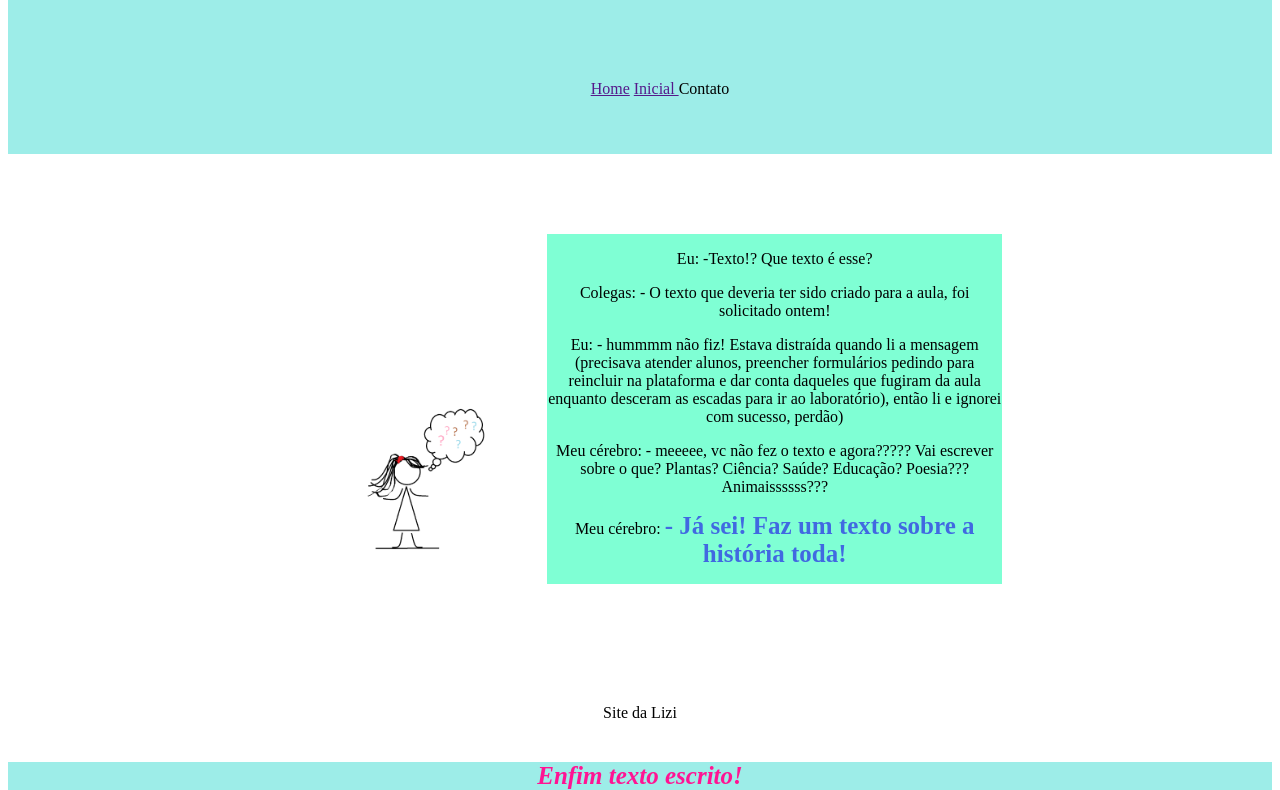
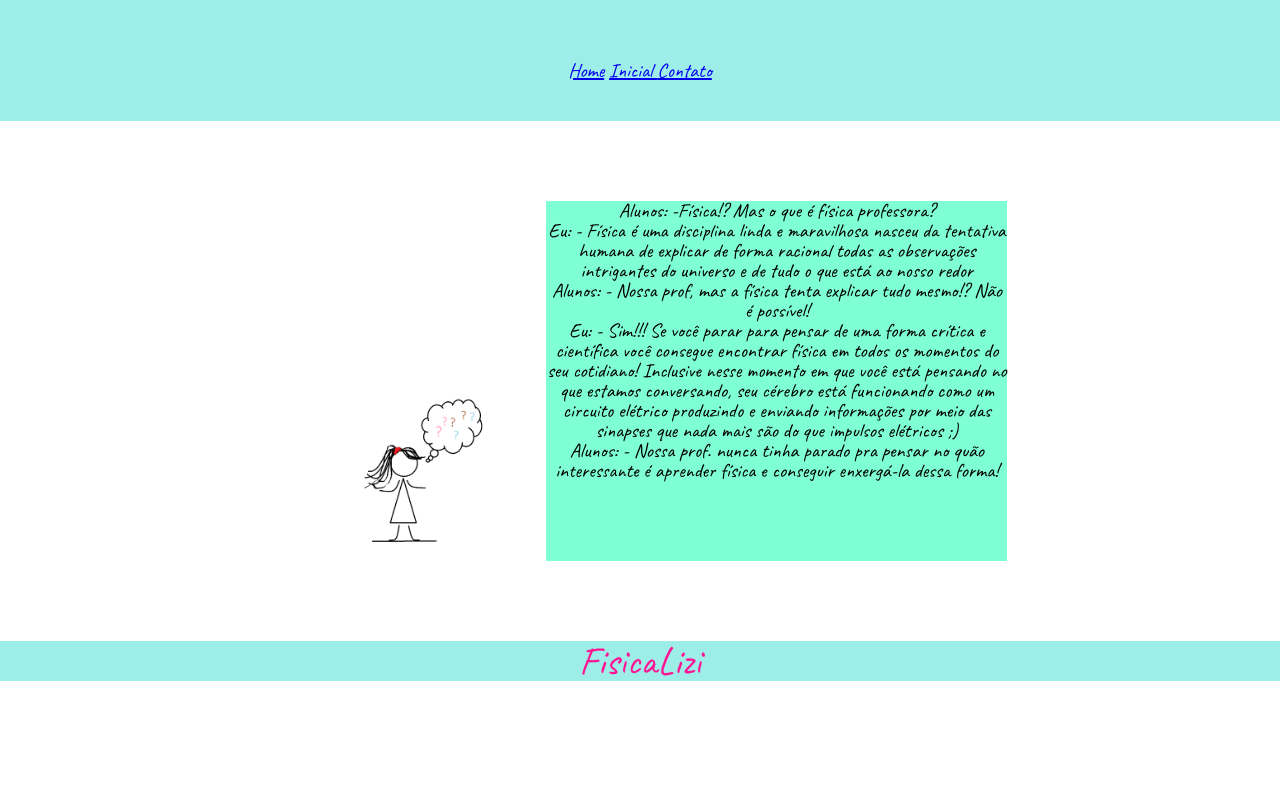
Before and after one commit to LiziBugalski/GEProgramacaoEMTurmaF, a plain HTML site: page index.html in a window 1280 px wide. Shown: the part 418-1208 px from the top of the page. After the commit the page ends 1104 px from the top, so only its background shows below. Drawn offline with Linux system fonts and the light colour scheme.

Commit message:
Add files via upload

```diff
--- a/index.html
+++ b/index.html
@@ -1,11 +1,15 @@
-<! -- <!DOCTYPE html> -->
+<!DOCTYPE html>
 <html>
 <head>
     <meta charset='utf-8'>
     <meta http-equiv='X-UA-Compatible' content='IE=edge'>
     <title>Formadores em ação - Turma F </title>
     <meta name='viewport' content='width=device-width, initial-scale=1'>
+    <link rel='stylesheet' type='text/css' media='screen' href='reset.css'>
     <link rel='stylesheet' type='text/css' media='screen' href='style.css'>
+    <link rel="preconnect" href="https://fonts.googleapis.com">
+<link rel="preconnect" href="https://fonts.gstatic.com" crossorigin>
+<link href="https://fonts.googleapis.com/css2?family=Caveat&display=swap" rel="stylesheet">
     <script src='main.js'></script>
 </head>
 
@@ -20,9 +24,9 @@
 
 <div class="section">
 <ul>
-    <a href "##"> Home</a>
-    <a href "##"> Inicial </a>
-    <a href "##"> </a> Contato </a>
+    <a href = "home.html"> Home</a>
+    <a href = "index.html"> Inicial </a>
+    <a href = "contato.html"> Contato </a>
 
 </ul>
 </div>
@@ -38,22 +42,21 @@
         <img src="imagem.png">
 
         <div class="balao">
-        <p>Eu: -Texto!? Que texto é esse? </p>
-        <p>Colegas: - O texto que deveria ter sido criado para a aula, foi solicitado ontem! </p>
-        <p id="paragrafodiferente">  Eu: - hummmm não fiz! Estava distraída quando li a mensagem (precisava atender alunos, preencher formulários pedindo para reincluir na plataforma e dar conta daqueles que fugiram da aula enquanto desceram as escadas para ir ao laboratório), então li e ignorei com sucesso, perdão)</p>
-        <p> Meu cérebro: - meeeee, vc não fez o texto e agora????? Vai escrever sobre o que? Plantas? Ciência? Saúde? Educação? Poesia??? Animaissssss??? </p>
-        <p> Meu cérebro: <b> - Já sei! Faz um texto sobre a história toda! </b></p>
-        </div>
+        <p>Alunos: -Física!? Mas o que é física professora? </p>
+        <p>Eu: - Física é uma disciplina linda e maravilhosa nasceu da tentativa humana de explicar de forma racional todas as observações intrigantes do universo e de tudo o que está ao nosso redor  </p>
+        <p>  Alunos: - Nossa prof, mas a física tenta explicar tudo mesmo!? Não é possível!</p>
+        <p>Eu: - Sim!!! Se você parar para pensar de uma forma crítica e científica você consegue encontrar física em todos os momentos do seu cotidiano! Inclusive nesse momento em que você está pensando no que estamos conversando, seu cérebro está funcionando como um circuito elétrico produzindo e enviando informações por meio das sinapses que nada mais são do que impulsos elétricos ;)  </p>
+        <p> Alunos: - Nossa prof. nunca tinha parado pra pensar no quão interessante é aprender física e conseguir enxergá-la dessa forma! </p>
 
-        </div>
-<div class="Lizi"
-<a href="https://github.com/LiziBugalski/GEProgramacaoEMTurmaF"> Site da Lizi</a>
+
+        <div class="Lizi"
+<a href="https://github.com/LiziBugalski/GEProgramacaoEMTurmaF"> </a>
     </a>
 
       </main>
 
     <footer>
-<b> <i> Enfim texto escrito!</i></b>
+<b> <i> FisicaLizi</i></b>
     </footer>
 
 
--- /dev/null
+++ b/reset.css
@@ -0,0 +1,48 @@
+/* http://meyerweb.com/eric/tools/css/reset/
+   v2.0 | 20110126
+   License: none (public domain)
+*/
+
+html, body, div, span, applet, object, iframe,
+h1, h2, h3, h4, h5, h6, p, blockquote, pre,
+a, abbr, acronym, address, big, cite, code,
+del, dfn, em, img, ins, kbd, q, s, samp,
+small, strike, strong, sub, sup, tt, var,
+b, u, i, center,
+dl, dt, dd, ol, ul, li,
+fieldset, form, label, legend,
+table, caption, tbody, tfoot, thead, tr, th, td,
+article, aside, canvas, details, embed,
+figure, figcaption, footer, header, hgroup,
+menu, nav, output, ruby, section, summary,
+time, mark, audio, video {
+	margin: 0;
+	padding: 0;
+	border: 0;
+	font-size: 100%;
+	font: inherit;
+	vertical-align: baseline;
+}
+/* HTML5 display-role reset for older browsers */
+article, aside, details, figcaption, figure,
+footer, header, hgroup, menu, nav, section {
+	display: block;
+}
+body {
+	line-height: 1;
+}
+ol, ul {
+	list-style: none;
+}
+blockquote, q {
+	quotes: none;
+}
+blockquote:before, blockquote:after,
+q:before, q:after {
+	content: '';
+	content: none;
+}
+table {
+	border-collapse: collapse;
+	border-spacing: 0;
+}
--- a/style.css
+++ b/style.css
@@ -1,14 +1,24 @@
 header,footer {background-color: #9DEDE8;
     text-align:center;}
 
+h1, h2, h3, h4, h5, h6{
+    padding: 10px;
+    margin: 10px;
+}
+
+
 body {
+    font-family: 'Caveat', cursive;
     text-align: center;
+    font-size: 20px;
 }
 
 
 h1 {
+    font-size: 2.5em;
+    font-family: 'Caveat', cursive;
     color: #ed9ad0;
-    text-align: center;
+    text-align: right;
     width: 80%;
 }
 
@@ -22,12 +32,10 @@ p{
 }
 
 
-#paragrafodiferente {color:black;}
-
 
 b{
     color: royalblue;
-    font-size:25px;
+    font-size:40px;
 }
 
 i{ color: deeppink;}
@@ -39,9 +47,8 @@ i{ color: deeppink;}
 div {
 display: inline-block;
 width: 60%;
-
-    vertical-align: sub;
-margin: 40px 0;
+vertical-align: sub;
+margin: 40px 0px;
 }
 
 .balao {background-color: aquamarine;}
@@ -54,6 +61,6 @@ img{
 }
 
 .logo
-{display: absolute ;
-width: 5px
-height: 5px}
+{display: inline-flex;
+width: 1px
+height: 1px}
```
Also changed, not shown: contato.html (added, +29 -0 lines), home.html (added, +29 -0 lines).
